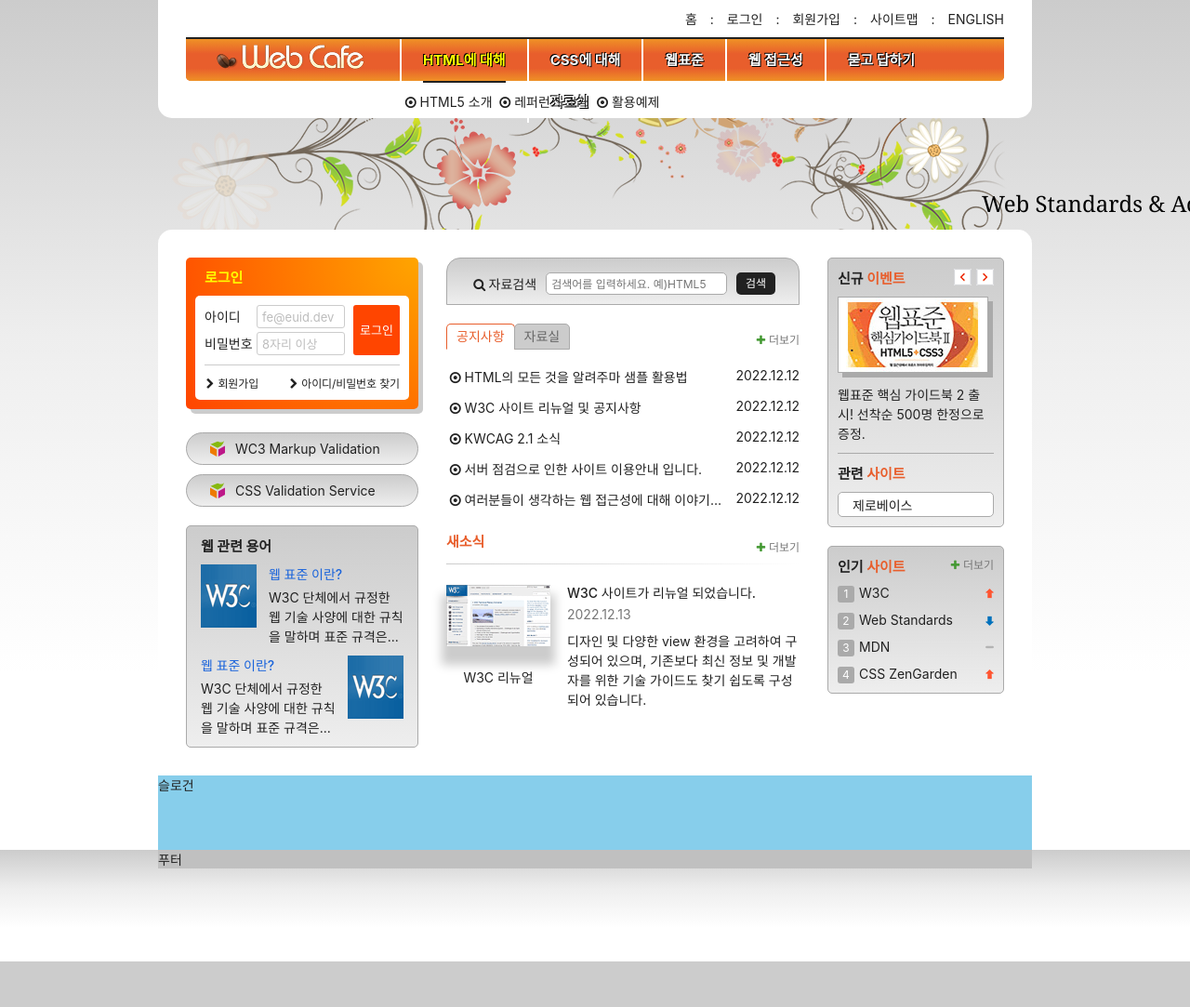
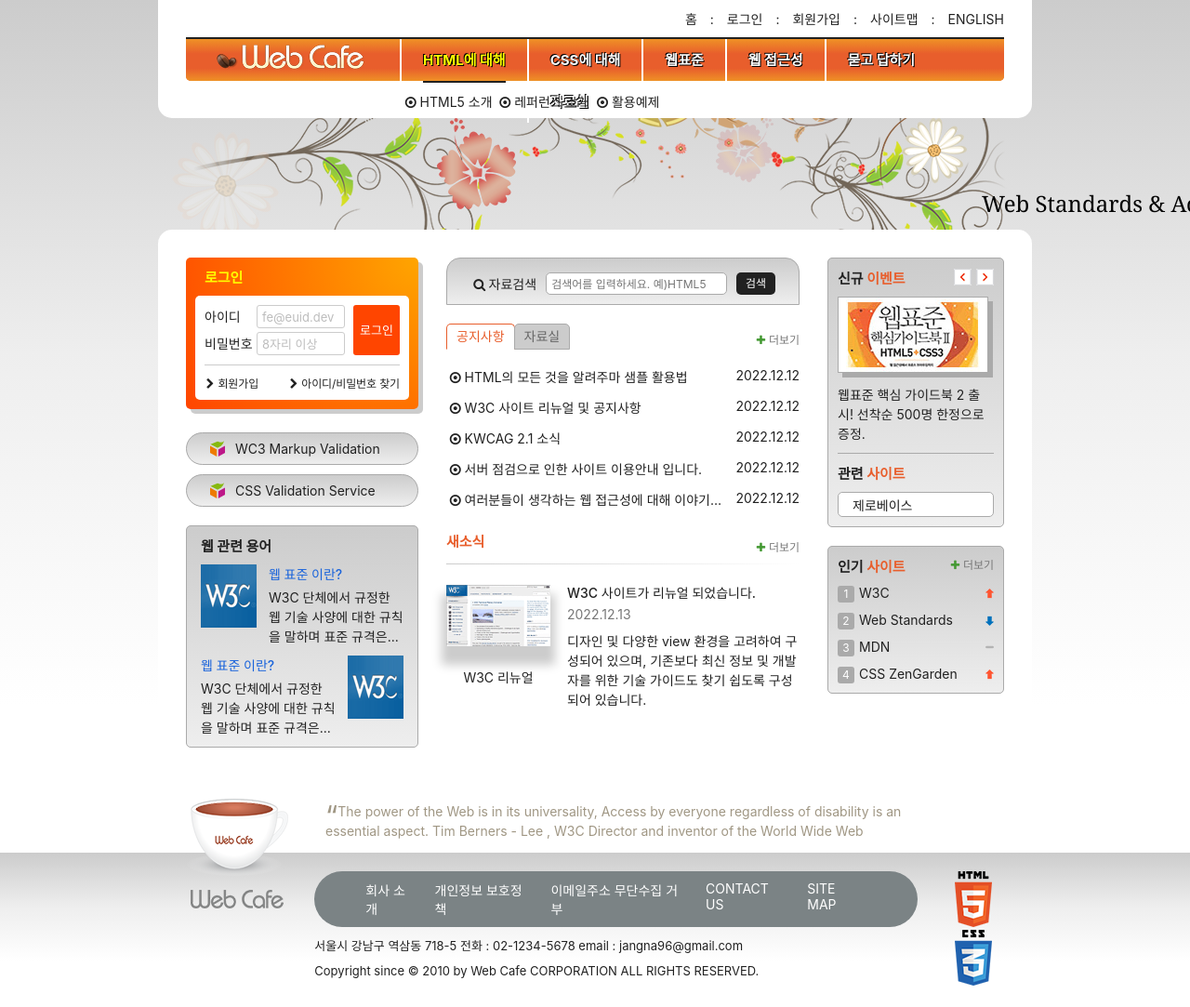
Before and after one commit to jangjihoon96/HTML5, a plain HTML site: page index.html in a window 1280 px wide. Shown: the top 1083 px of the page at 93% size. Before the commit the page ends 1034 px from the top, so only its background shows below. Drawn offline with Linux system fonts and the light colour scheme; a web font is replaced by a local one.

Commit message:
web cafe 완성

```diff
--- a/index.html
+++ b/index.html
@@ -338,10 +338,42 @@
       </div>
     </div>
   </main>
-  <article class="slogan">슬로건</article>
+  <article class="slogan">
+    <h2 class="slogan-title" title="웹카페에서 웹표준을">슬로건</h2>
+    <p class="slogan-content">
+      <q cite="http://w3.org/WAI">The power of the Web is in its universality, Access by everyone regardless of disability is an essential aspect.</q>
+      Tim Berners - Lee , W3C Director and inventor of the World Wide Web
+    </p>
+    <footer class="a11y-hidden">
+      출처 : W3C, http://w3.org/WAI/
+    </footer>
+  </article>
   <footer class="footer">
     <div class="footer-inner">
-      푸터
+      <a href="/" class="footer-logo">
+        <img src="assets/footer_logo.png" alt="web cafe" />
+      </a>
+      <div class="footer-inner-wrapper">
+        <ul class="guide-list">
+          <li><a href="/">회사 소개</a></li>
+          <li><a href="/">개인정보 보호정책</a></li>
+          <li><a href="/">이메일주소 무단수집 거부</a></li>
+          <li><a href="/">contact us</a></li>
+          <li><a href="/">site map</a></li>
+        </ul>
+        <address class="address">
+          <span>서울시 강남구 역삼동 718-5</span>
+          <span>전화 : <a href="tel:0212345678"></a>02-1234-5678</span>
+          <span>email : <a href="mailto:jangna96@gmail.com?subject=문의사항">jangna96@gmail.com</a></span>
+        </address>
+        <small class="copyright">
+          Copyright since &copy; 2010 by Web Cafe CORPORATION ALL RIGHTS RESERVED.
+        </small>
+      </div>
+      <div class="badge-wrapper">
+        <img class="badge-html" src="assets/html5_logo.png" alt="최신 표준인 HTML5를 사용하여 마크업 했습니다." />
+        <img class="badge-css" src="assets/css3_logo.png" alt="최신 기술인 CSS3를 활용하여 디자인 했습니다." />
+      </div>
     </div>
   </footer>
 </body>
--- a/styles/style.css
+++ b/styles/style.css
@@ -804,10 +804,42 @@
 
 /* 슬로건 */
 .slogan{
-  background-color: skyblue;
-  height: 10vh;
-  /* clear: both; */
+  /* 메인에 있는 플로우루트가 안먹는 상황을 고려한 안전장치 */
+  clear: both;
+  position: relative;
+  padding: 15px 100px 15px 180px;
 }
+.slogan-title{
+  width: 110px;
+  height: 83px;
+  line-height: 83px;
+  text-align: center;
+  position:absolute;
+  bottom:-25px;
+  left:30px;
+  /* 110x83 */
+}
+.slogan-title::after{
+  content: "";
+  position:absolute;
+  top:0;
+  left:0;
+  width: 100%;
+  height: 100%;
+  background: url(./images/coffee.png) no-repeat;
+}
+.slogan-content{
+  color: #a09784;
+}
+.slogan-content q::before{
+  display: inline-block;
+  font-size: 3rem;
+  transform: translateY(10px);
+}
+.slogan-content q::after{
+  content: "";
+}
+
 /* 푸터 */
 .footer{
   background: #ccc
@@ -818,8 +850,42 @@
       #fff 70%,
       #fff 100%
     );
-  height: 15vh;
 }
 .footer-inner{
-  background-color: silver;
+  padding:20px 0;
+  display: flex;
+  flex-flow: row nowrap;
+  gap: 20px;
 }
+.footer-logo{
+  width: 150px;
+  padding: 20px 0 0 35px;
+}
+.footer-inner-wrapper{
+  /* flex-grow: 1; */
+  flex: 1 1 auto;
+}
+.guide-list{
+  display: flex;
+  flex-flow: row nowrap;
+  background-color: #7b8385;
+  color: #fff;
+  padding: 4px 45px;
+  justify-content: space-between;
+  text-transform: uppercase;
+  border-radius: 30px;
+}
+.guide-list a{
+  display: inline-block;
+  padding:6px 10px;
+  color:#fff;
+}
+.address, .copyright{
+  display: block;
+  font-size: 1.3rem;
+  margin-top:10px;
+}
+
+.badge-wrapper{
+  margin-left: 20px;
+}
```
